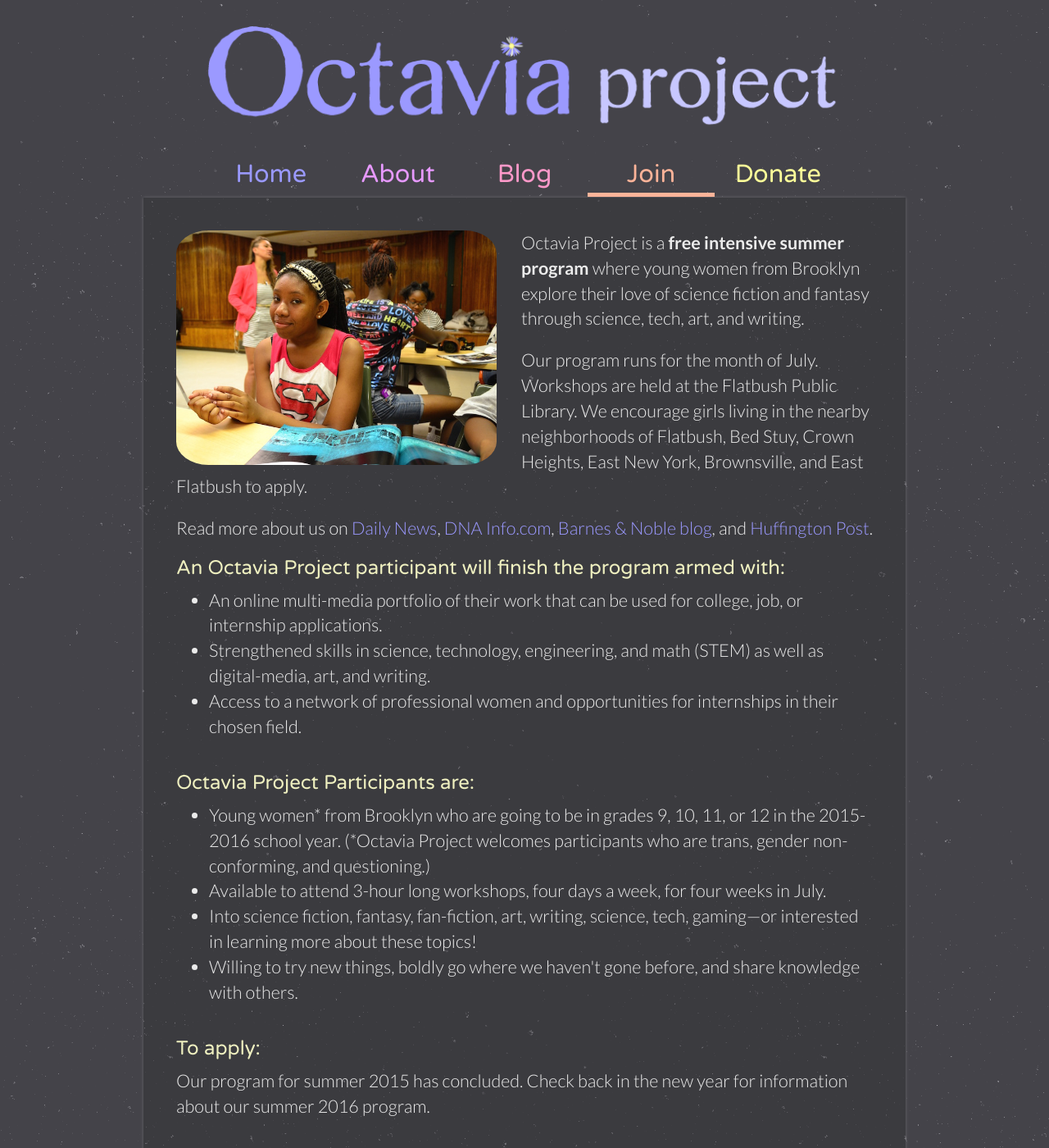
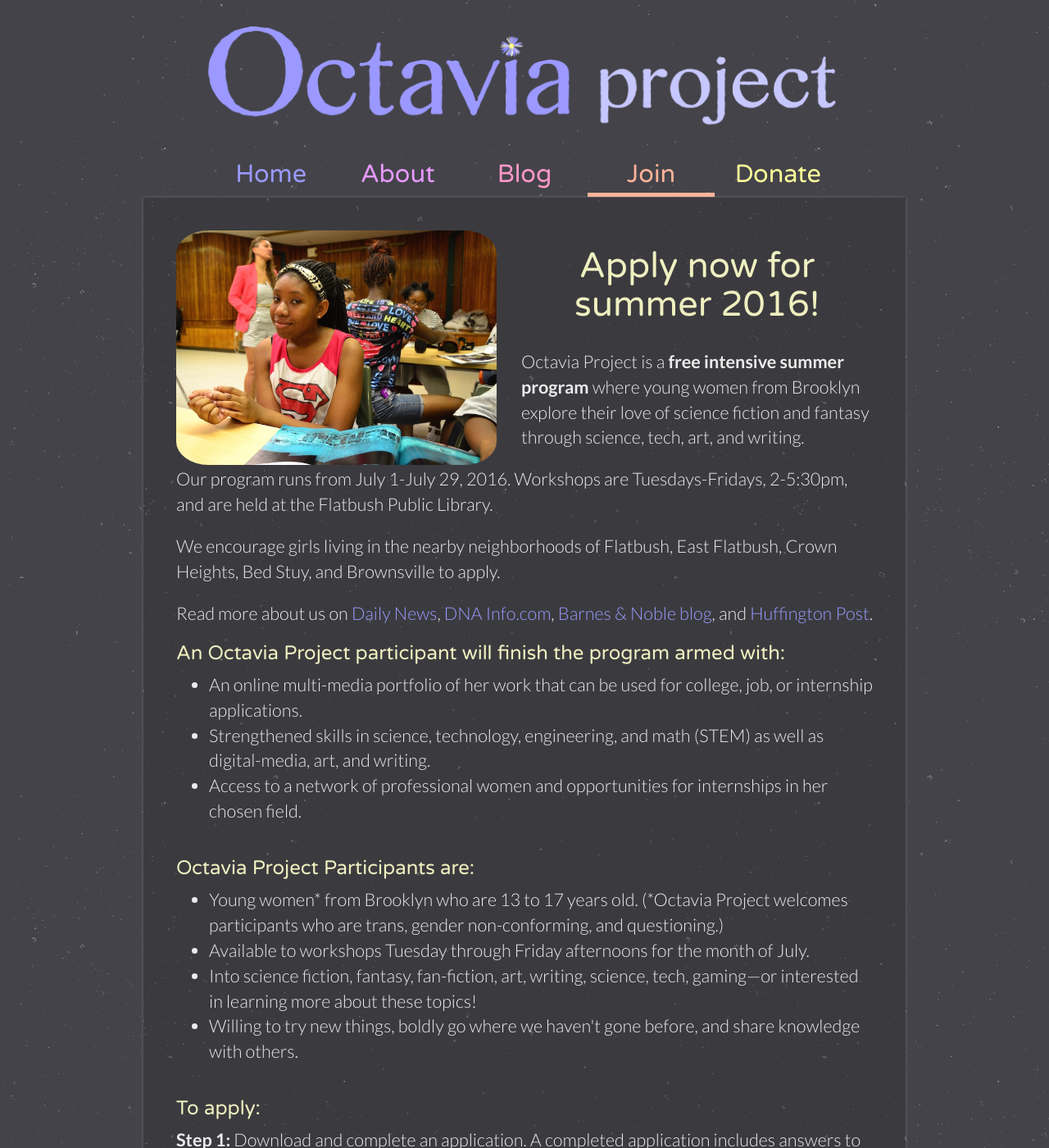
Before and after one commit to OctaviaProject/octaviaproject.github.io, a Jekyll site: the page built from join.html, in a window 1280 px wide and 1400 px high. Shown: the whole window at 82% size. Built offline with Jekyll 4.4.1, drawn with Linux system fonts in a browser that asks for light colours; some of the changed text lies outside the part shown.

Commit message:
Updated language

```diff
--- a/join.html
+++ b/join.html
@@ -6,13 +6,17 @@
 
     <div class="about" style="font-size: 1.2em;">
 
+      <h1>Apply now for summer 2016!</h1>
+
       <p>Octavia Project is a <b>free intensive summer program</b> where young women from Brooklyn
       explore their love of science fiction and fantasy through science, tech, art, and
       writing.</p>
 
-      <p>Our program runs for the month of July. Workshops are held at the Flatbush Public Library.
-      We encourage girls living in the nearby neighborhoods of Flatbush, Bed Stuy, Crown Heights, East New York, Brownsville, and
-      East Flatbush to apply.</p>
+      <p>Our program runs from July 1-July 29, 2016. Workshops are Tuesdays-Fridays, 2-5:30pm, and
+      are held at the Flatbush Public Library.</p>
+
+      <p>We encourage girls living in the nearby neighborhoods of Flatbush, East Flatbush, Crown
+      Heights, Bed Stuy, and Brownsville to apply.</p>
 
       <p>Read more about us on <a target="blank" href="http://www.nydailynews.com/blogs/pageviews/octavia-project-empowers-teen-girls-science-fiction-blog-entry-1.2285161"> Daily News</a>,
       <a target="blank" href="http://www.dnainfo.com/new-york/20150409/bed-stuy/workshops-use-sci-fi-fan-fiction-teach-girls-stem-writing-skills?utm_content=buffer83973&utm_medium=social&utm_source=twitter.com&utm_campaign=buffer">
@@ -23,11 +27,11 @@
       <h3>An Octavia Project participant will finish the program armed with:</h3>
 
       <ul>
-        <li>An online multi-media portfolio of their work that can be used for college, job,
+        <li>An online multi-media portfolio of her work that can be used for college, job,
     or internship applications.</li>
         <li>Strengthened skills in science, technology, engineering, and math (STEM) as well
     as digital-media, art, and writing.</li>
-        <li>Access to a network of professional women and opportunities for internships in their
+        <li>Access to a network of professional women and opportunities for internships in her
     chosen field.</li>
       </ul>
 
@@ -35,20 +39,23 @@
       <h3>Octavia Project Participants are:</h3>
 
       <ul>
-        <li>Young women* from Brooklyn who are going to be in grades 9, 10, 11, or 12 in the
-    2015-2016 school year. (*Octavia Project welcomes participants who are trans, gender
-    non-conforming, and questioning.)</li>
-        <li>Available to attend 3-hour long workshops, four days a week, for four weeks in July.</li>
+        <li>Young women* from Brooklyn who are 13 to 17 years old. (*Octavia Project
+        welcomes participants who are trans, gender non-conforming, and questioning.)</li>
+        <li>Available to workshops Tuesday through Friday afternoons for the month of July.</li>
         <li>Into science fiction, fantasy, fan-fiction, art, writing, science, tech, gaming—or
     interested in learning more about these topics!</li>
-        <li>Willing to try new things, boldly go where we haven't gone before,
-    and share knowledge with others.</li>
+        <li>Willing to try new things, boldly go where we haven't gone before, and share
+        knowledge with others.</li>
       </ul>
 
       <br>
       <h3>To apply:</h3>
-      <p>Our program for summer 2015 has concluded. Check back in the new year for information about
-      our summer 2016 program.</p>
+      <p><b>Step 1:</b> Download and complete an application. A completed application includes
+      answers to all questions and a parent/guardian signature in TWO places.</p>
+      <li>Download the application as a word doc.</li>
+      <li>Download the applicaiton as a pdf.</li>
+      <p><b>Step 2:</b> Applications are due June 1. Email completed applicaitons to
+      <i>info [at] octaviaproject.org</i>.</p>
 
       <br>
       <h3>Questions?</h3>
```
